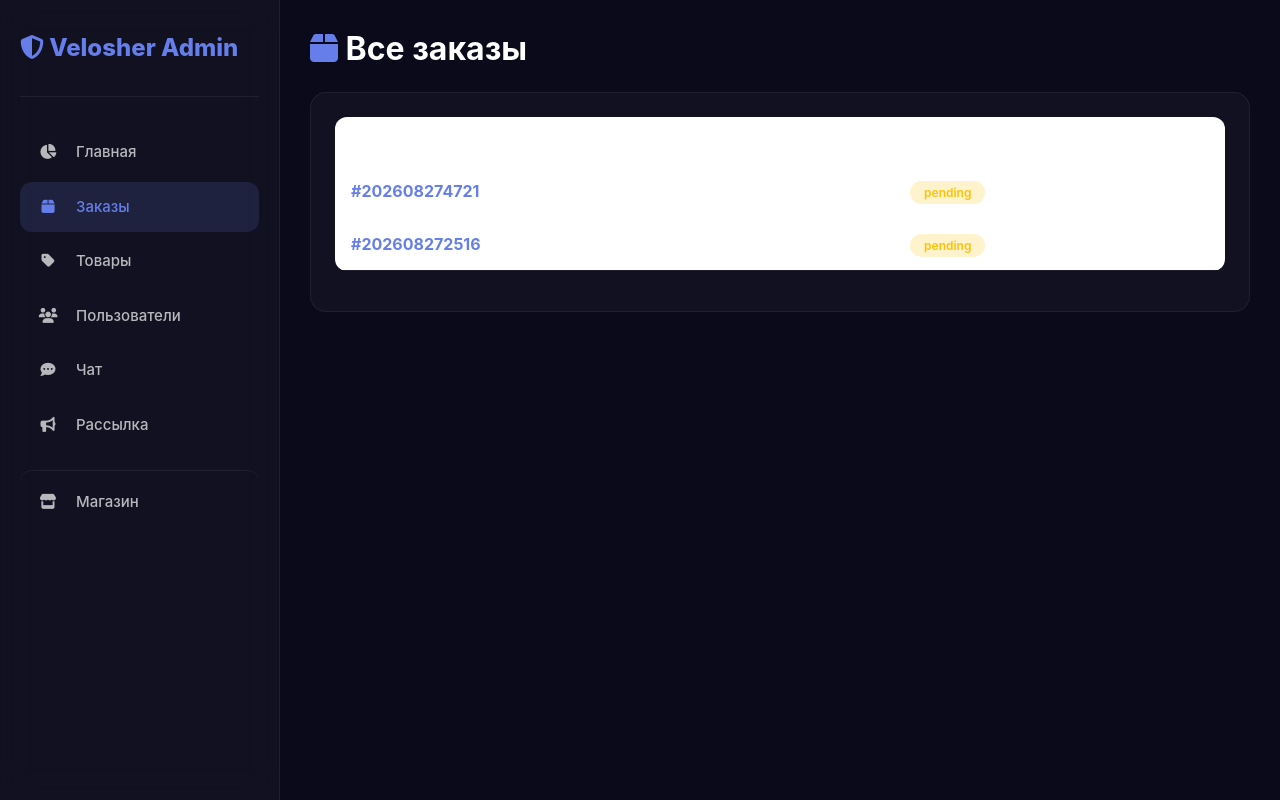
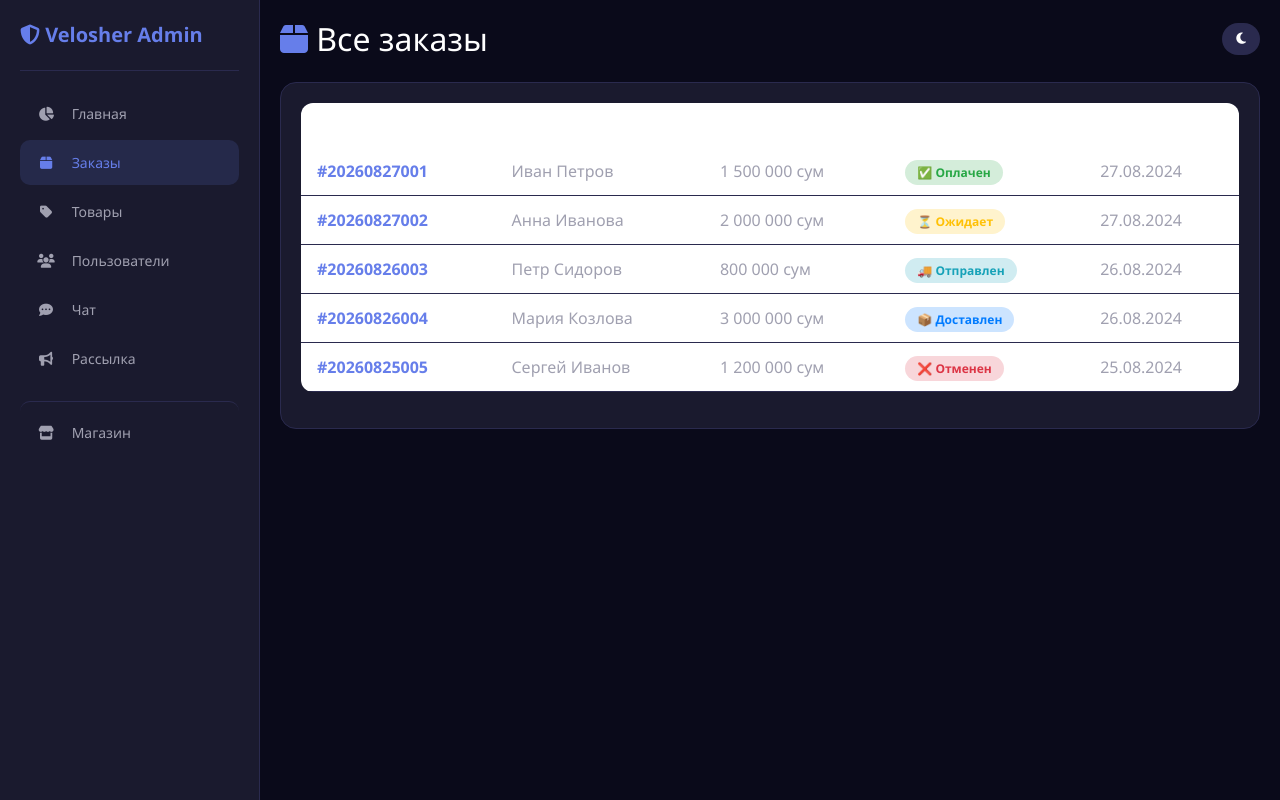
Before and after one commit to Mirzarasulov/velosher, a Flask app: page /admin/orders/ in a window 1280 px wide. Run offline with Flask 3, Linux system fonts and the light colour scheme; data comes from the database, SQL or seed files in the repository.

Commit message:
Update orders.html

```diff
--- a/templates/admin/orders.html
+++ b/templates/admin/orders.html
@@ -3,90 +3,111 @@
 <head>
     <meta charset="UTF-8">
     <meta name="viewport" content="width=device-width, initial-scale=1.0">
-    <title>Заказы - Админ-панель</title>
+    <title>Заказы</title>
     <link href="https://cdn.jsdelivr.net/npm/bootstrap@5.3.0/dist/css/bootstrap.min.css" rel="stylesheet">
     <link rel="stylesheet" href="https://cdnjs.cloudflare.com/ajax/libs/font-awesome/6.4.0/css/all.min.css">
     <style>
         * { margin: 0; padding: 0; box-sizing: border-box; }
-        body { font-family: 'Inter', sans-serif; background: #0a0a1a; color: #fff; min-height: 100vh; }
-        .sidebar { position: fixed; top: 0; left: 0; bottom: 0; width: 280px; background: rgba(255,255,255,0.03); backdrop-filter: blur(20px); border-right: 1px solid rgba(255,255,255,0.06); padding: 30px 20px; z-index: 100; }
-        .sidebar .logo { font-size: 24px; font-weight: 800; color: #667eea; padding-bottom: 30px; border-bottom: 1px solid rgba(255,255,255,0.06); margin-bottom: 30px; }
-        .sidebar .nav-item { display: block; padding: 14px 18px; border-radius: 12px; color: rgba(255,255,255,0.7); text-decoration: none; transition: all 0.3s; margin-bottom: 4px; font-weight: 500; font-size: 15px; }
-        .sidebar .nav-item:hover { background: rgba(255,255,255,0.05); color: #fff; }
-        .sidebar .nav-item.active { background: rgba(102,126,234,0.15); color: #667eea; }
-        .sidebar .nav-item i { margin-right: 14px; width: 20px; text-align: center; }
-        .main-content { margin-left: 280px; padding: 30px; }
-        .glass { background: rgba(255,255,255,0.03); border: 1px solid rgba(255,255,255,0.06); border-radius: 16px; padding: 24px; }
-        .table-dark-custom { background: rgba(255,255,255,0.02); border-radius: 12px; overflow: hidden; }
+        :root {
+            --bg: #0a0a1a;
+            --card: #1a1a2e;
+            --text: #ffffff;
+            --text-muted: #a0a0b0;
+            --border: #2a2a4e;
+            --primary: #667eea;
+        }
+        body { font-family: 'Segoe UI', sans-serif; background: var(--bg); color: var(--text); min-height: 100vh; }
+        .sidebar {
+            position: fixed; top: 0; left: 0; bottom: 0;
+            width: 260px; background: var(--card); border-right: 1px solid var(--border);
+            padding: 20px; z-index: 100; overflow-y: auto;
+        }
+        .sidebar .logo { font-size: 20px; font-weight: 700; color: var(--primary); padding-bottom: 20px; border-bottom: 1px solid var(--border); margin-bottom: 20px; }
+        .sidebar .nav-item {
+            display: block; padding: 12px 16px; border-radius: 10px;
+            color: var(--text-muted); text-decoration: none;
+            transition: all 0.3s; margin-bottom: 4px; font-size: 14px;
+        }
+        .sidebar .nav-item.active { background: rgba(102,126,234,0.15); color: var(--primary); }
+        .sidebar .nav-item i { margin-right: 12px; width: 20px; text-align: center; }
+        .main-content { margin-left: 260px; padding: 20px; }
+        .glass { background: var(--card); border: 1px solid var(--border); border-radius: 16px; padding: 20px; }
+        .table-dark-custom { background: var(--bg); border-radius: 12px; overflow: hidden; }
         .table-dark-custom thead { background: rgba(102,126,234,0.15); }
-        .table-dark-custom th { color: #fff; padding: 14px 16px; border: none; font-weight: 600; font-size: 13px; text-transform: uppercase; letter-spacing: 0.5px; }
-        .table-dark-custom td { color: rgba(255,255,255,0.85); padding: 14px 16px; border-color: rgba(255,255,255,0.04); }
-        .badge-status { padding: 4px 14px; border-radius: 20px; font-size: 12px; font-weight: 600; }
+        .table-dark-custom th { color: var(--text); padding: 12px 16px; border: none; font-size: 13px; }
+        .table-dark-custom td { color: var(--text-muted); padding: 12px 16px; border-color: var(--border); }
+        .badge-status { padding: 4px 12px; border-radius: 20px; font-size: 12px; font-weight: 600; }
         .badge-pending { background: rgba(255,193,7,0.2); color: #ffc107; }
         .badge-paid { background: rgba(40,167,69,0.2); color: #28a745; }
         .badge-shipped { background: rgba(23,162,184,0.2); color: #17a2b8; }
         .badge-delivered { background: rgba(0,123,255,0.2); color: #007bff; }
         .badge-cancelled { background: rgba(220,53,69,0.2); color: #dc3545; }
-        .text-muted-custom { color: rgba(255,255,255,0.4); }
-        .btn-glass { background: rgba(255,255,255,0.05); border: 1px solid rgba(255,255,255,0.1); color: rgba(255,255,255,0.7); padding: 6px 14px; border-radius: 8px; transition: all 0.3s; font-size: 13px; cursor: pointer; }
-        .btn-glass:hover { background: rgba(255,255,255,0.1); color: #fff; }
-        @media (max-width: 768px) { .sidebar { width: 100%; position: relative; padding: 15px; } .main-content { margin-left: 0; padding: 15px; } }
+        .btn-glass { background: var(--bg); border: 1px solid var(--border); color: var(--text); padding: 8px 16px; border-radius: 10px; transition: all 0.3s; text-decoration: none; }
+        .btn-glass:hover { background: var(--primary); color: white; border-color: var(--primary); }
+        .theme-toggle { background: var(--border); border: none; color: var(--text); padding: 6px 14px; border-radius: 20px; cursor: pointer; font-size: 13px; transition: all 0.3s; }
+        .theme-toggle:hover { background: var(--primary); }
+        @media (max-width: 768px) {
+            .sidebar { width: 100%; position: relative; padding: 15px; }
+            .main-content { margin-left: 0; padding: 15px; }
+        }
     </style>
 </head>
 <body>
 
     <div class="sidebar">
         <div class="logo"><i class="fas fa-shield-alt"></i> Velosher Admin</div>
-        <a href="/admin/" class="nav-item"><i class="fas fa-chart-pie"></i> Главная</a>
-        <a href="/admin/orders/" class="nav-item active"><i class="fas fa-box"></i> Заказы</a>
-        <a href="/admin/products/" class="nav-item"><i class="fas fa-tag"></i> Товары</a>
-        <a href="/admin/users/" class="nav-item"><i class="fas fa-users"></i> Пользователи</a>
-        <a href="/admin/chat/" class="nav-item"><i class="fas fa-comment-dots"></i> Чат</a>
-        <a href="/admin/broadcast/" class="nav-item"><i class="fas fa-bullhorn"></i> Рассылка</a>
-        <a href="/shop/" class="nav-item" style="margin-top:20px; border-top:1px solid rgba(255,255,255,0.06); padding-top:20px;"><i class="fas fa-store"></i> Магазин</a>
+        <a href="dashboard.html" class="nav-item"><i class="fas fa-chart-pie"></i> Главная</a>
+        <a href="orders.html" class="nav-item active"><i class="fas fa-box"></i> Заказы</a>
+        <a href="products.html" class="nav-item"><i class="fas fa-tag"></i> Товары</a>
+        <a href="users.html" class="nav-item"><i class="fas fa-users"></i> Пользователи</a>
+        <a href="chat.html" class="nav-item"><i class="fas fa-comment-dots"></i> Чат</a>
+        <a href="broadcast.html" class="nav-item"><i class="fas fa-bullhorn"></i> Рассылка</a>
+        <a href="../shop.html" class="nav-item" style="margin-top:20px; border-top:1px solid var(--border); padding-top:20px;"><i class="fas fa-store"></i> Магазин</a>
     </div>
 
     <div class="main-content">
-        <h2 class="mb-4 fw-bold" style="color:#fff;">
-            <i class="fas fa-box" style="color:#667eea;"></i> Все заказы
-        </h2>
+        <div class="d-flex justify-content-between align-items-center mb-4">
+            <h2 class="mb-0" style="color:var(--text);"><i class="fas fa-box" style="color:var(--primary);"></i> Все заказы</h2>
+            <button class="theme-toggle" onclick="toggleTheme()"><i class="fas fa-moon" id="themeIcon"></i></button>
+        </div>
+
         <div class="glass">
-            <div id="ordersList">
-                <div class="text-center py-4 text-muted-custom">Загрузка...</div>
+            <div class="table-responsive">
+                <table class="table-dark-custom table">
+                    <thead><tr><th>Заказ</th><th>Покупатель</th><th>Сумма</th><th>Статус</th><th>Дата</th></tr></thead>
+                    <tbody>
+                        <tr><td><strong style="color:var(--primary);">#20260827001</strong></td><td>Иван Петров</td><td>1 500 000 сум</td><td><span class="badge-status badge-paid">✅ Оплачен</span></td><td>27.08.2024</td></tr>
+                        <tr><td><strong style="color:var(--primary);">#20260827002</strong></td><td>Анна Иванова</td><td>2 000 000 сум</td><td><span class="badge-status badge-pending">⏳ Ожидает</span></td><td>27.08.2024</td></tr>
+                        <tr><td><strong style="color:var(--primary);">#20260826003</strong></td><td>Петр Сидоров</td><td>800 000 сум</td><td><span class="badge-status badge-shipped">🚚 Отправлен</span></td><td>26.08.2024</td></tr>
+                        <tr><td><strong style="color:var(--primary);">#20260826004</strong></td><td>Мария Козлова</td><td>3 000 000 сум</td><td><span class="badge-status badge-delivered">📦 Доставлен</span></td><td>26.08.2024</td></tr>
+                        <tr><td><strong style="color:var(--primary);">#20260825005</strong></td><td>Сергей Иванов</td><td>1 200 000 сум</td><td><span class="badge-status badge-cancelled">❌ Отменен</span></td><td>25.08.2024</td></tr>
+                    </tbody>
+                </table>
             </div>
         </div>
     </div>
 
     <script>
-        async function loadOrders() {
-            try {
-                const res = await fetch('/api/orders');
-                const data = await res.json();
-                let html = `<div class="table-responsive"><table class="table-dark-custom table">
-                    <thead><tr><th>Заказ</th><th>Покупатель</th><th>Сумма</th><th>Статус</th><th>Дата</th></tr></thead><tbody>`;
-                if (data.orders && data.orders.length > 0) {
-                    data.orders.forEach(o => {
-                        const statusClass = `badge-${o.status || 'pending'}`;
-                        html += `<tr>
-                            <td><strong style="color:#667eea;">#${o.order_id}</strong></td>
-                            <td>${o.user_name || 'Гость'}</td>
-                            <td><strong>${(o.total_amount || 0).toLocaleString()} сум</strong></td>
-                            <td><span class="badge-status ${statusClass}">${o.status || 'pending'}</span></td>
-                            <td style="color:rgba(255,255,255,0.4); font-size:13px;">${o.created_at ? o.created_at.slice(0,16) : '-'}</td>
-                        </tr>`;
-                    });
-                } else {
-                    html += `<tr><td colspan="5" class="text-center text-muted-custom">Нет заказов</td></tr>`;
-                }
-                html += '</tbody></table></div>';
-                document.getElementById('ordersList').innerHTML = html;
-            } catch(e) {
-                document.getElementById('ordersList').innerHTML = '<div class="text-center py-4 text-danger">Ошибка загрузки</div>';
+        function toggleTheme() {
+            const root = document.documentElement;
+            const currentBg = getComputedStyle(root).getPropertyValue('--bg').trim();
+            const isDark = currentBg === '#0a0a1a';
+            if (isDark) {
+                root.style.setProperty('--bg', '#f0f2f5');
+                root.style.setProperty('--card', '#ffffff');
+                root.style.setProperty('--text', '#2d3436');
+                root.style.setProperty('--text-muted', '#6c757d');
+                root.style.setProperty('--border', '#e0e0e0');
+                document.getElementById('themeIcon').className = 'fas fa-sun';
+            } else {
+                root.style.setProperty('--bg', '#0a0a1a');
+                root.style.setProperty('--card', '#1a1a2e');
+                root.style.setProperty('--text', '#ffffff');
+                root.style.setProperty('--text-muted', '#a0a0b0');
+                root.style.setProperty('--border', '#2a2a4e');
+                document.getElementById('themeIcon').className = 'fas fa-moon';
             }
         }
-
-        document.addEventListener('DOMContentLoaded', loadOrders);
-        setInterval(loadOrders, 30000);
     </script>
 </body>
 </html>
```
